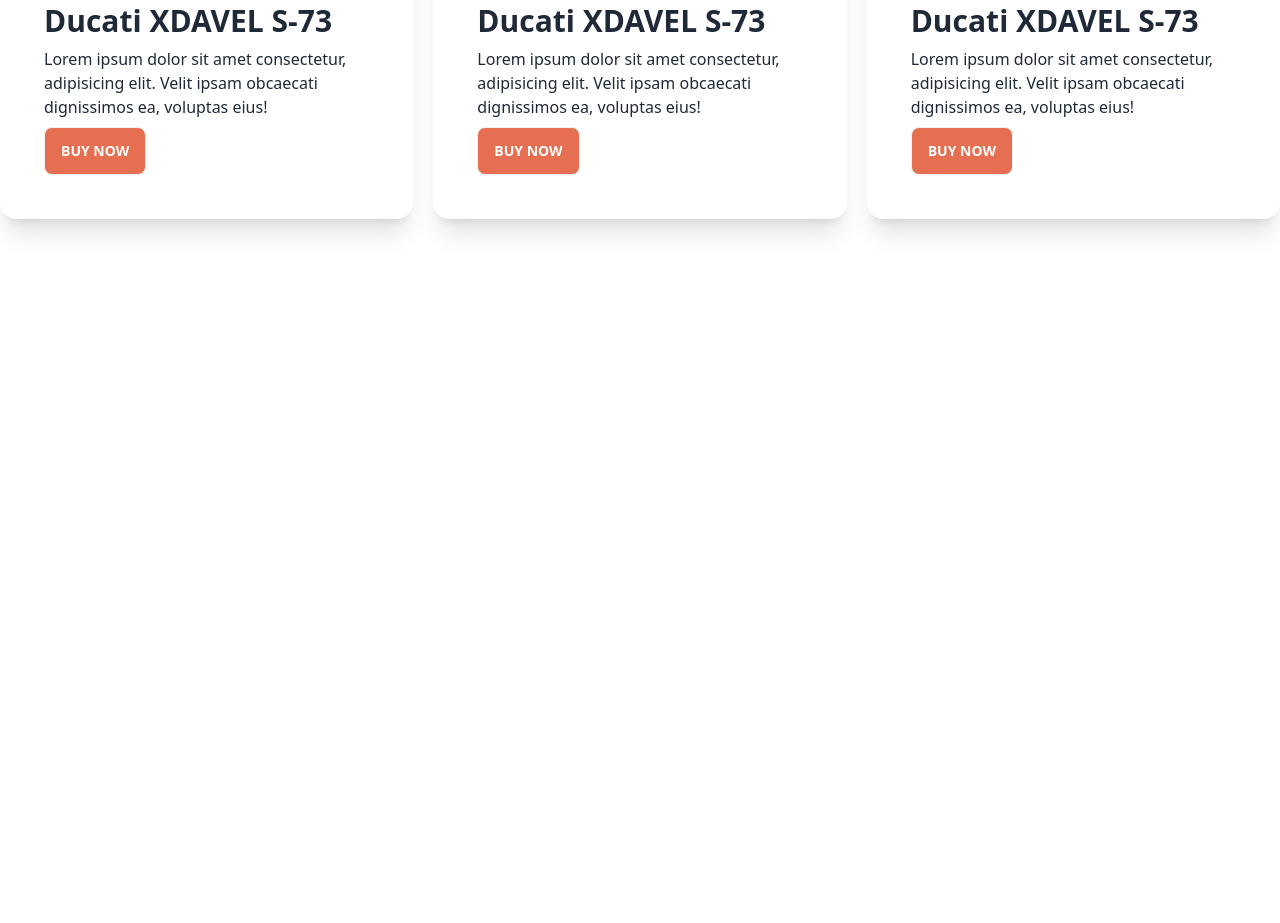
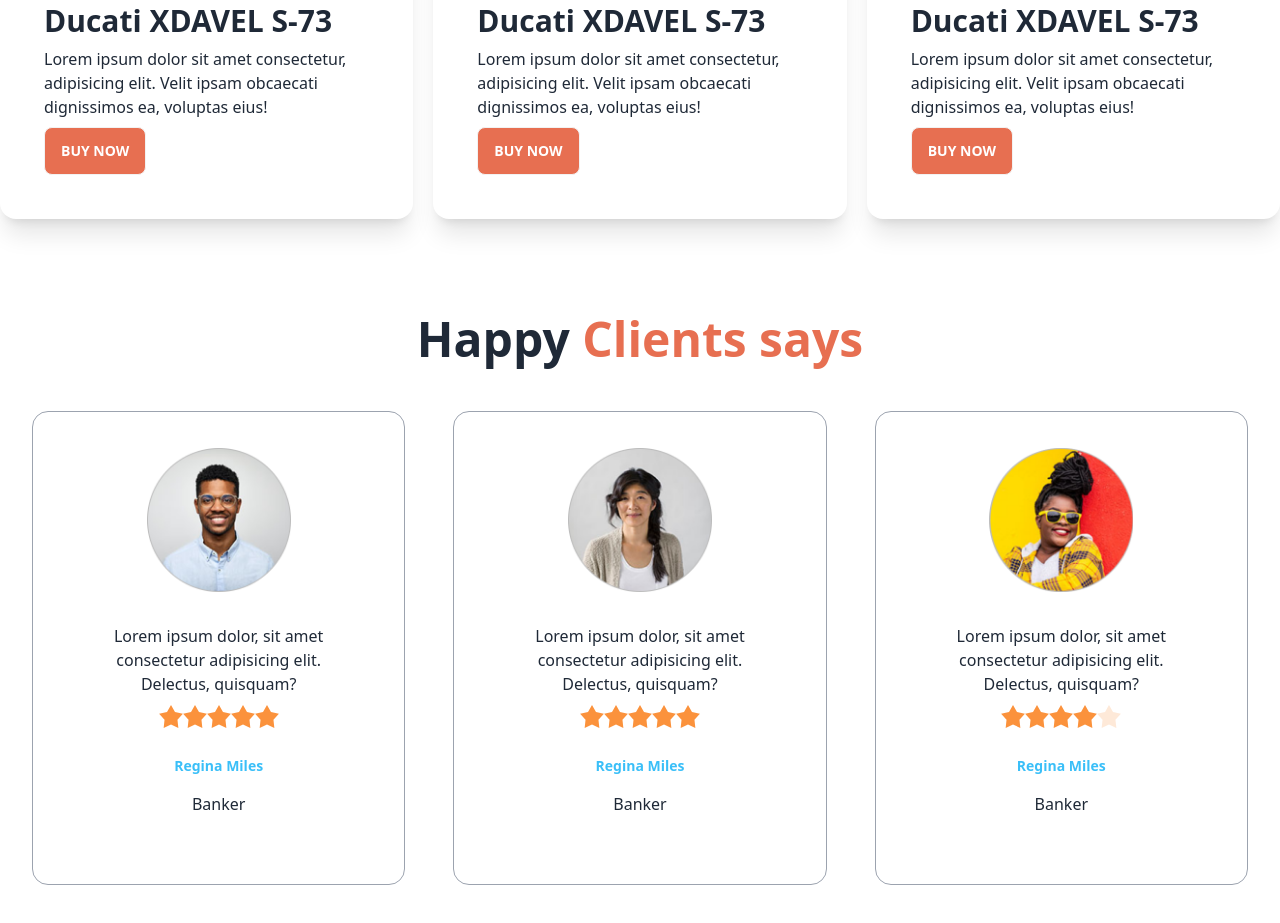
Before and after one commit to mahfuzar175/biker-zone-website, a plain HTML site: page index.html in a window 1280 px wide. Shown: the part 1101-2024 px from the top of the page. Before the commit the page ends 1416 px from the top, so only its background shows below. Drawn offline with nearby package versions, Linux system fonts and the light colour scheme.

Commit message:
review section added

```diff
--- a/index.html
+++ b/index.html
@@ -180,6 +180,67 @@
                   </div>
             </div>
         </section>
+
+        <!-- happy clients -->
+        <section class="my-24">
+            <h3 class="text-5xl font-semibold text-center mb-12">Happy <span class="text-bike-primary">Clients says</span></h3>
+            <div class="grid gap-12 m-8 grid-cols-1 md:grid-cols-2 lg:grid-cols-3">
+                <!-- first review -->
+                <div class="card bg-base-100 p-9 border border-gray-400">
+                    <figure><img class="w-36" src="/images/others/user-1.png" alt="Shoes" /></figure>
+                    <div class="card-body">
+                      <p class="text-center">Lorem ipsum dolor, sit amet consectetur adipisicing elit. Delectus, quisquam?</p>
+                      <div class="rating justify-center">
+                        <input type="radio" name="rating-2" class="mask mask-star-2 bg-orange-400" />
+                        <input type="radio" name="rating-2" class="mask mask-star-2 bg-orange-400" />
+                        <input type="radio" name="rating-2" class="mask mask-star-2 bg-orange-400" />
+                        <input type="radio" name="rating-2" class="mask mask-star-2 bg-orange-400" checked  />
+                        <input type="radio" name="rating-2" class="mask mask-star-2 bg-orange-400" />
+                      </div>
+                      <div class=" text-center space-y-4 mt-5">
+                        <h4 class="text-sm font-semibold text-info">Regina Miles</h4>
+                        <p>Banker</p>
+                      </div>
+                    </div>
+                </div>
+                <!-- second review -->
+                <div class="card bg-base-100 p-9 border border-gray-400">
+                    <figure><img class="w-36" src="/images/others/user-2.png" alt="Shoes" /></figure>
+                    <div class="card-body">
+                      <p class="text-center">Lorem ipsum dolor, sit amet consectetur adipisicing elit. Delectus, quisquam?</p>
+                      <div class="rating justify-center">
+                        <input type="radio" name="rating-2" class="mask mask-star-2 bg-orange-400" />
+                        <input type="radio" name="rating-2" class="mask mask-star-2 bg-orange-400" />
+                        <input type="radio" name="rating-2" class="mask mask-star-2 bg-orange-400" />
+                        <input type="radio" name="rating-2" class="mask mask-star-2 bg-orange-400" checked  />
+                        <input type="radio" name="rating-2" class="mask mask-star-2 bg-orange-400" />
+                      </div>
+                      <div class=" text-center space-y-4 mt-5">
+                        <h4 class="text-sm font-semibold text-info">Regina Miles</h4>
+                        <p>Banker</p>
+                      </div>
+                    </div>
+                </div>
+                <!-- third review -->
+                <div class="card bg-base-100 p-9 border border-gray-400">
+                    <figure><img class="w-36" src="/images/others/user-3.png" alt="Shoes" /></figure>
+                    <div class="card-body">
+                      <p class="text-center">Lorem ipsum dolor, sit amet consectetur adipisicing elit. Delectus, quisquam?</p>
+                      <div class="rating justify-center">
+                        <input type="radio" name="rating-2" class="mask mask-star-2 bg-orange-400" />
+                        <input type="radio" name="rating-2" class="mask mask-star-2 bg-orange-400" />
+                        <input type="radio" name="rating-2" class="mask mask-star-2 bg-orange-400" />
+                        <input type="radio" name="rating-2" class="mask mask-star-2 bg-orange-400" checked  />
+                        <input type="radio" name="rating-2" class="mask mask-star-2 bg-orange-400" />
+                      </div>
+                      <div class=" text-center space-y-4 mt-5">
+                        <h4 class="text-sm font-semibold text-info">Regina Miles</h4>
+                        <p>Banker</p>
+                      </div>
+                    </div>
+                </div>
+            </div>
+        </section>
     </main>
     <footer>
 
```
